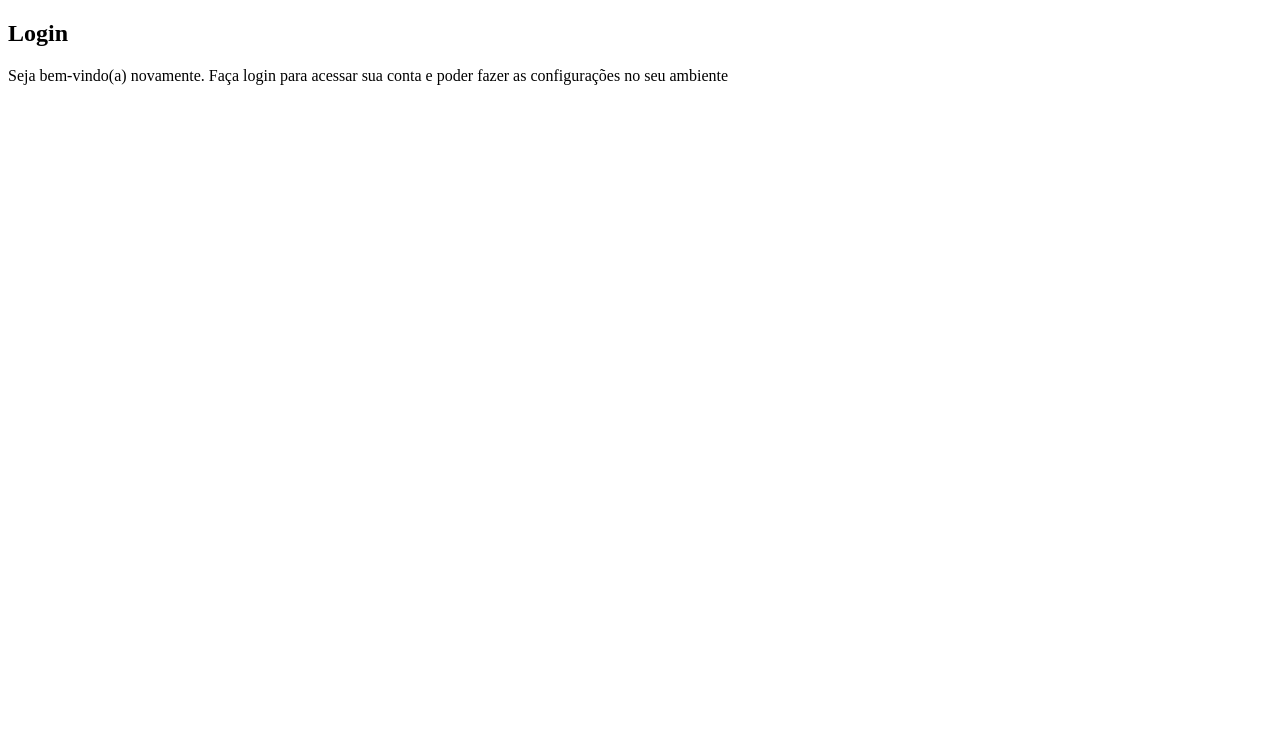
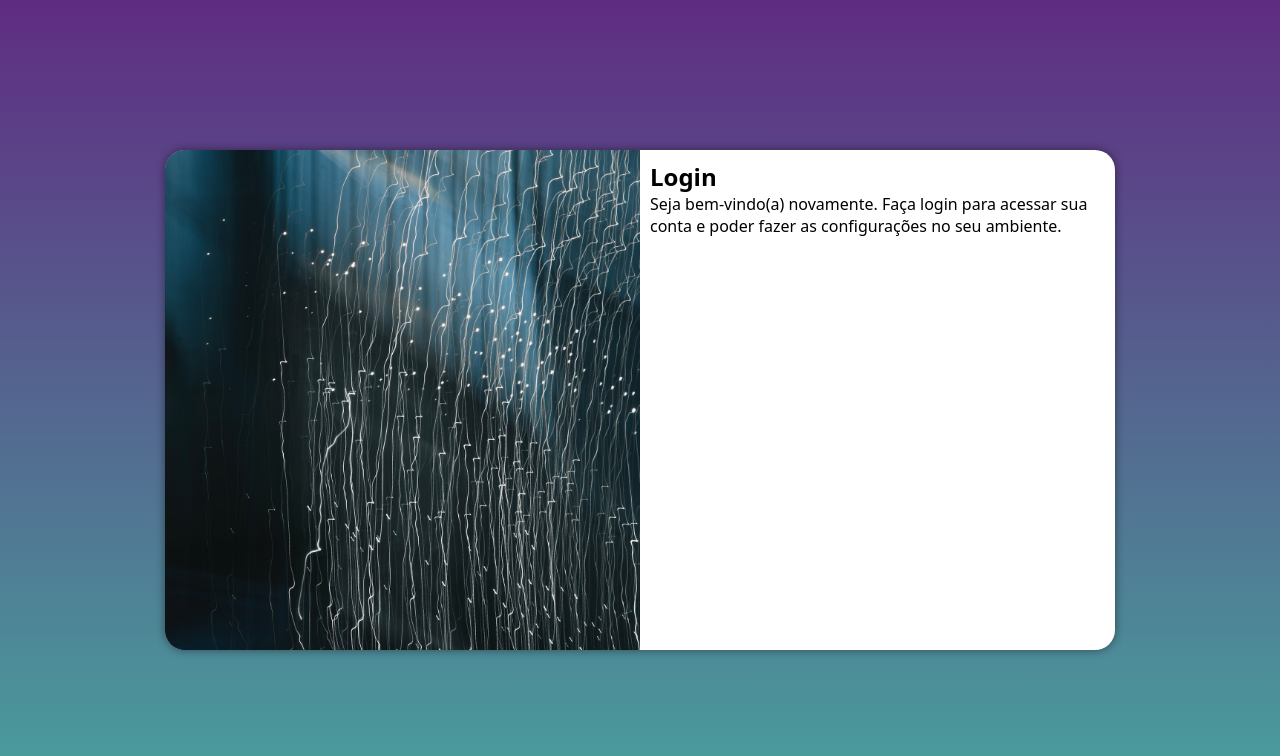
Before and after one commit to projetosCleitonFerreira/projeto-login, a plain HTML site: page index.html in a window 1280 px wide. Drawn offline with Linux system fonts and the light colour scheme.

Commit message:
Media Queries para outras mídias

```diff
--- /dev/null
+++ b/estilos/media-query.css
@@ -0,0 +1,52 @@
+@charset "UTF-8";
+
+/* Typical Device Breakpoints
+--------------------------------
+Pequenas telas: até 600px
+Celular: de 600px até 768px
+Tablet: 768px até 992px
+Desktop: 992px até 1200px
+Grandes telas: acima de 1200px
+*/
+
+@media screen and (min-width: 768px) and (max-width: 992px) {
+    body {
+        background-image: linear-gradient(to top, #49a09d, #5f2c82);
+    }
+
+    section#login {
+        width: 80vw;
+    }
+
+    section#login > div#imagem {
+        float: left;
+        width: 30%;
+        height: 100%;
+    }
+
+    section#login > div#formulario {
+        float: right;
+        width: 70%;
+    }
+}
+
+@media  screen and (min-width: 992px) {
+    body {
+        background-image: linear-gradient(to top, #49a09d, #5f2c82);
+    }
+
+    section#login {
+        width: 950px;
+    }
+
+    section#login > div#imagem {
+        float: left;
+        width: 50%;
+        height: 100%;
+    }
+
+    section#login > div#formulario {
+        float: right;
+        width: 50%;
+    }
+}
--- a/estilos/style.css
+++ b/estilos/style.css
@@ -5,3 +5,52 @@
    Verde: #49a09d
    lilás: #5f2c82
 */
+
+* {
+    font-family: system-ui, -apple-system, BlinkMacSystemFont, 'Segoe UI', Roboto, Oxygen, Ubuntu, Cantarell, 'Open Sans', 'Helvetica Neue', sans-serif;
+    padding: 0px;
+    margin: 0px;
+    box-sizing: border-box;
+}
+
+body, html {
+    background-color: #5f2c82;
+    height: 100vh;
+    width: 100vw;
+}
+
+main {
+    position: relative;
+    height: 100vh;
+    width: 100vw;
+}
+
+section#login {
+    position: absolute;
+    top: 50%;
+    left: 50%;
+    transform: translate(-50%, -50%);
+    overflow: hidden;
+
+    background-color: white;
+    width: 250px;
+    height: 500px;
+    border-radius: 20px;
+    box-shadow: 0px 0px 10px rgba(0, 0, 0, 0.458);
+
+    transition: width .3s, height .3s;
+    transition-timing-function: ease;
+}
+
+section#login > div#imagem {
+    display: block;
+    background: #5f2c82 url(../imagens/pexels-mahdi-bafande-14303603.jpg) no-repeat;
+    background-size: cover;
+    background-position: left bottom;
+    height: 200px;
+}
+
+section#login > div#formulario {
+    display: block;
+    padding: 10px;
+}
--- a/index.html
+++ b/index.html
@@ -6,6 +6,7 @@
     <meta name="viewport" content="width=device-width, initial-scale=1.0">
     <title>Login</title>
     <link rel="stylesheet" href="estilos/style.css">
+    <link rel="stylesheet" href="estilos/media-query.css">
 </head>
 <body>
     <main>
@@ -15,7 +16,7 @@
             </div>
             <div id="formulario">
                 <h1>Login</h1>
-                <p>Seja bem-vindo(a) novamente. Faça login para acessar sua conta e poder fazer as configurações no seu ambiente</p>
+                <p>Seja bem-vindo(a) novamente. Faça login para acessar sua conta e poder fazer as configurações no seu ambiente.</p>
                 <form action="login.php" method="post"></form>
             </div>
         </section>
```
